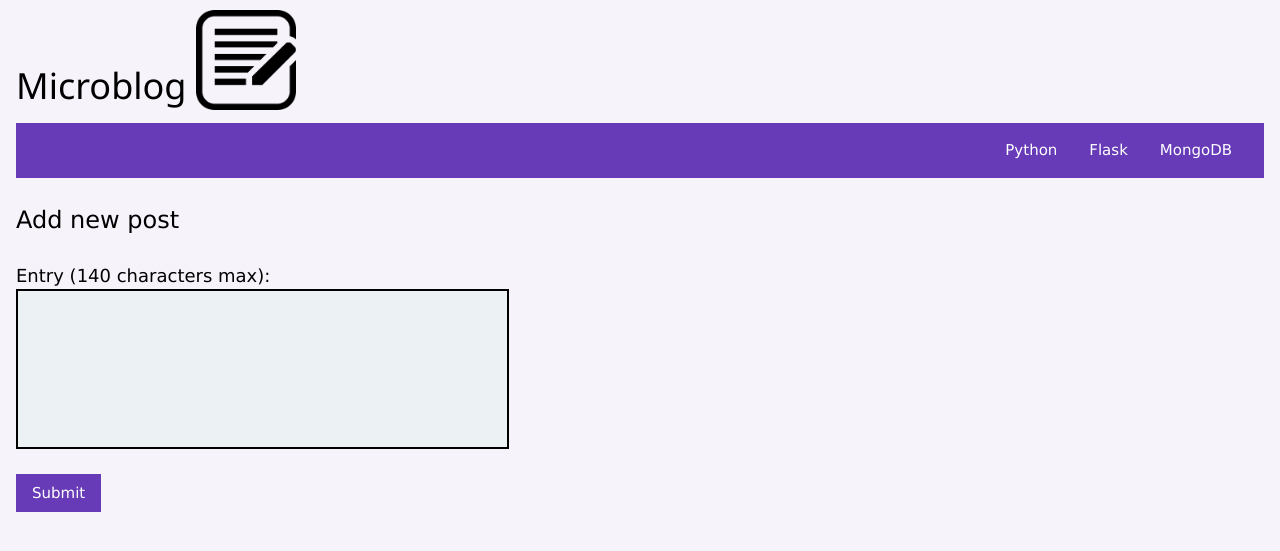
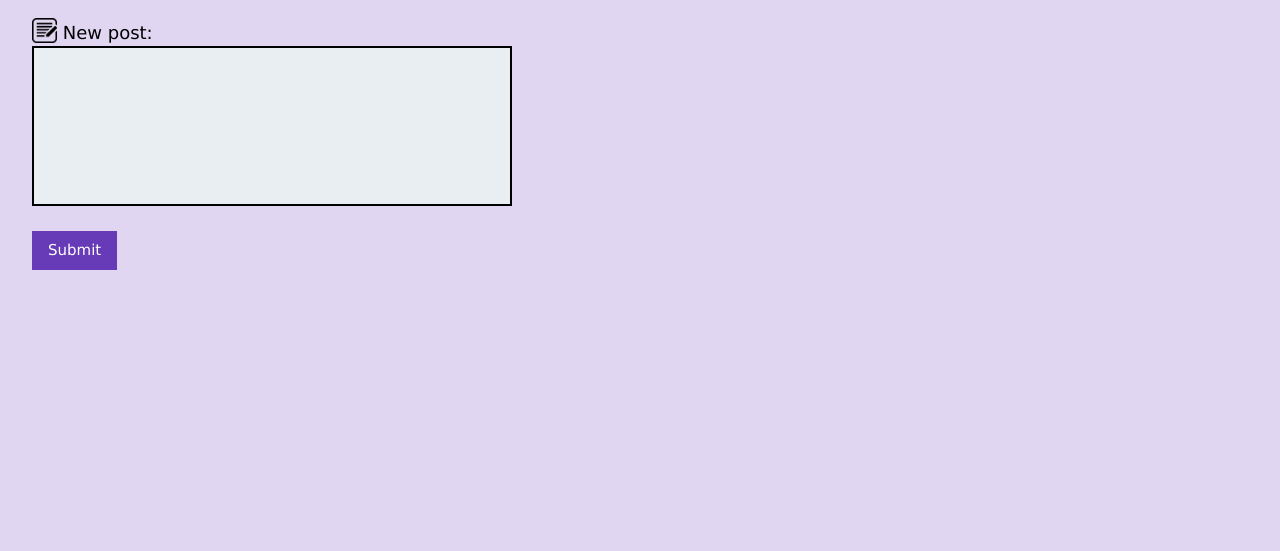
Before and after one commit to sfraser-dev/web-python-flask-microblog, a Flask app: page / in a window 1280 px wide. Shown: the top 551 px of the page. Run offline with Flask 3, Linux system fonts and the light colour scheme; data that the repository does not hold is empty.

Commit message:
very minimalist. jumps to page top after a submit and delete, so better UX having the textarea right at the top. deleted heaed. deleted navbar. more subtle colors. single override hover theme

```diff
--- a/static/css/style.css
+++ b/static/css/style.css
@@ -1,6 +1,6 @@
 .title-image {
-  width: 100px;
-  height: 100px;
+  width: 25px;
+  height: 25px;
   vertical-align: text-bottom;
 }
 
@@ -10,7 +10,7 @@ textarea {
   padding: 12px 20px;
   box-sizing: border-box;
   border: 2px solid #000000;
-  background-color: #ecf1f4;
+  background-color: #e9eef2;
   font-size: 16px;
   resize: none;
 }
@@ -21,16 +21,8 @@ p {
 
 /* w3.css uses !important in its themes, so I need to
 use it too if I want to over-ride the default hover theme */
-
-/* navbar buttons and blog-post submit button */
-/* buttons have a default hover theme already (black text, gray background, cursor pointer */
-.my-hover-theme-1:hover {
-  color:#de73da !important;
+.my-hover-theme:hover {
+  cursor: pointer;
+  color:#d6b4d1 !important;
   background-color:#341d5b !important;
 }
-
-/* panel close button */
-.my-hover-theme-2:hover {
-  cursor: pointer;
-  color:#de73da !important;
-}
--- a/templates/home.html
+++ b/templates/home.html
@@ -15,38 +15,24 @@
   <title>Microblog</title>
 </head>
 
-<body class="w3-theme-l5">
+<body class="w3-theme-l4">
   <div class="w3-container">
-    <header>
-      <h1>Microblog <img class="title-image" src="./static/images/write.png" alt="blog logo"></h1>
-    </header>
-
-    <!-- navbar -->
-    <nav class="w3-bar w3-theme w3-padding">
-      <div class="w3-right w3-mobile">
-        <a href="https://www.python.org/" class="w3-bar-item w3-button w3-mobile my-hover-theme-1">Python</a>
-        <a href="https://flask.palletsprojects.com/" class="w3-bar-item w3-button w3-mobile my-hover-theme-1">Flask</a>
-        <a href="https://www.mongodb.com/" class="w3-bar-item w3-button w3-mobile my-hover-theme-1">MongoDB</a>
-      </div>
-    </nav>
-  </div>
-
     <!-- row start -->
     <main class="w3-row-padding">
 
       <!-- left column start: textarea for writing new blog post -->
       <section class="w3-col l6 m6">
         <div class="w3-margin-bottom">
-        <p class="w3-xlarge">Add new post</p>
           <form method="POST">
             <p class="w3-large">
               <label for="entry">
-              Entry (140 characters max):
+                <img class="title-image" src="./static/images/write.png" alt="blog logo"> New post:
               </label>
               <br>
               <textarea name="content" id="entry" maxlength="140"></textarea>
             </p>
-          <button type="submit" class="w3-button w3-theme my-hover-theme-1" name="BlogButtons" value="submit">Submit</button>
+            <button type="submit" class="w3-button w3-theme my-hover-theme" name="BlogButtons"
+              value="submit">Submit</button>
           </form>
         </div>
       </section>
@@ -61,12 +47,12 @@
           <div class="w3-bar">
             <time class="w3-bar-item w3-small" datetime="{{ entry[1] }}">{{ entry[1] }}</time>
             <form action="#" method="POST">
-            <button type="submit" class="w3-bar-item w3-theme-d5 w3-tiny w3-right my-hover-theme-2" name="BlogButtons"
+              <button type="submit" class="w3-bar-item w3-theme-d5 w3-tiny w3-right my-hover-theme" name="BlogButtons"
                 value="{{ entry[2] }}">&#10006;</button>
             </form>
           </div>
           <!-- body -->
-        <div class="w3-container w3-theme-l4">
+          <div class="w3-container w3-theme-l3">
             <p>{{ entry[0] }}</p>
           </div>
         </div>
@@ -77,6 +63,7 @@
 
     </main>
     <!-- row end -->
+  </div>
 </body>
 
 </html>
```
Lines whose indentation alone changed are shown as unchanged.
